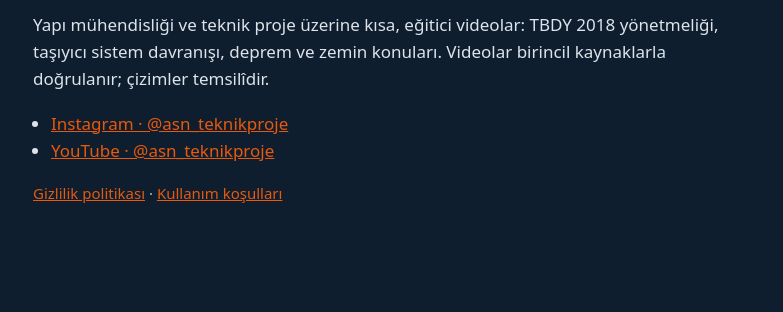
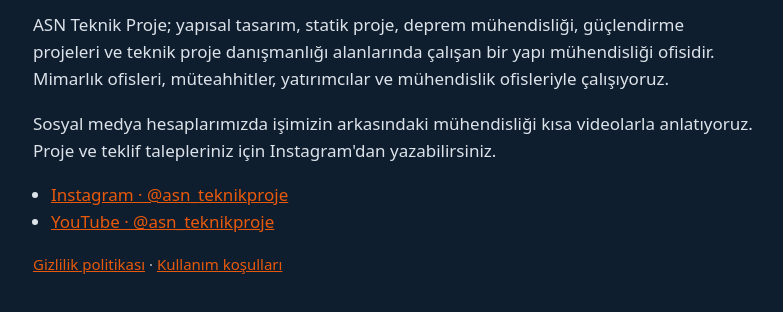
Before and after one commit to AslanEksioglu1/asn-gizlilik, a plain HTML site: page index.html in a window 1280 px wide. Shown: the part 172-484 px from the top of the page, without its empty margins (247-1030 px from the left). Drawn offline with Linux system fonts and the light colour scheme.

Commit message:
Kurumsal tanıtım metni

```diff
--- a/index.html
+++ b/index.html
@@ -4,15 +4,18 @@
 <meta charset="utf-8">
 <meta name="viewport" content="width=device-width, initial-scale=1">
 <title>ASN Teknik Proje</title>
-<meta name="description" content="ASN Teknik Proje — yapı mühendisliği ve teknik proje üzerine kısa eğitici videolar.">
+<meta name="description" content="ASN Teknik Proje — yapısal tasarım, statik proje, deprem mühendisliği, güçlendirme ve teknik proje danışmanlığı.">
 <link rel="stylesheet" href="stil.css">
 </head>
 <body>
 <main>
   <p class="ust">ASN / YAPI MÜHENDİSLİĞİ</p>
   <h1>ASN Teknik Proje</h1>
-  <p>Yapı mühendisliği ve teknik proje üzerine kısa, eğitici videolar: TBDY 2018 yönetmeliği, taşıyıcı sistem
-  davranışı, deprem ve zemin konuları. Videolar birincil kaynaklarla doğrulanır; çizimler temsilîdir.</p>
+  <p>ASN Teknik Proje; yapısal tasarım, statik proje, deprem mühendisliği, güçlendirme projeleri ve teknik proje
+  danışmanlığı alanlarında çalışan bir yapı mühendisliği ofisidir. Mimarlık ofisleri, müteahhitler, yatırımcılar ve
+  mühendislik ofisleriyle çalışıyoruz.</p>
+  <p>Sosyal medya hesaplarımızda işimizin arkasındaki mühendisliği kısa videolarla anlatıyoruz. Proje ve teklif
+  talepleriniz için Instagram'dan yazabilirsiniz.</p>
   <ul class="baglantilar">
     <li><a href="https://www.instagram.com/asn_teknikproje/">Instagram · @asn_teknikproje</a></li>
     <li><a href="https://www.youtube.com/@asn_teknikproje">YouTube · @asn_teknikproje</a></li>
```
